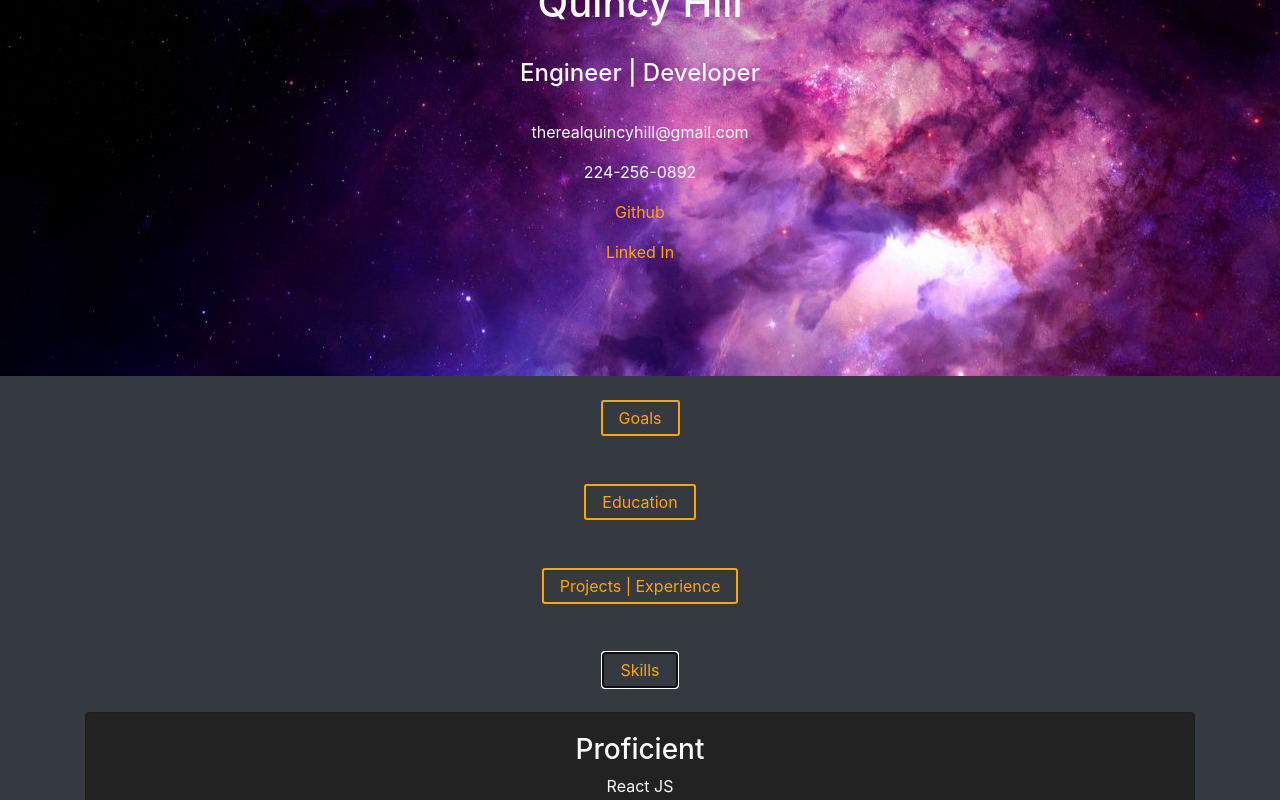
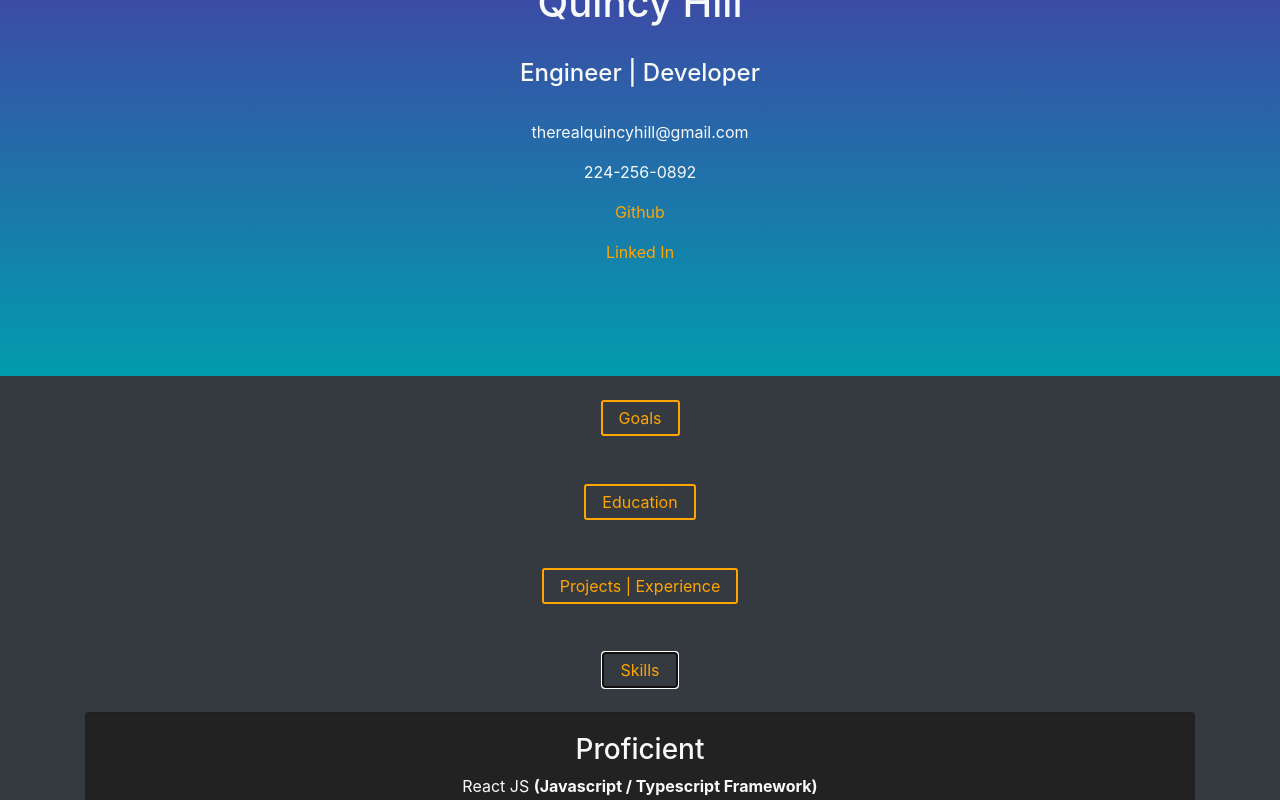
Before and after one commit to quincyhill/quincyhill.github.io, a React (Create React App) app: page / in a window 1280 px wide. Both pictures are taken after a click on the button "Skills". Shown: the part 135-935 px from the top of the page. Built offline with nearby package versions, Linux system fonts and the light colour scheme.

Commit message:
Background is now fixed and code is abit cleaner

```diff
--- a/src/components/DropDownItem.tsx
+++ b/src/components/DropDownItem.tsx
@@ -35,17 +35,17 @@ function DropDownContent({ children }: DropDownContentProps) {
   );
 }
 
-function DropDownItem(props: DropDownItemProps) {
+function DropDownItem({title, children}: DropDownItemProps) {
   let [isClicked, setIsClicked] = useState(false);
   const handleClick = () => {
     setIsClicked(!isClicked);
   };
   return (
     <div className="text-light">
-      <StyledButton onClick={handleClick}>{props.title}</StyledButton>
+      <StyledButton onClick={handleClick}>{title}</StyledButton>
       <br />
       <br />
-      {isClicked ? <DropDownContent children={props.children} /> : null}
+      {isClicked ? <DropDownContent children={children} /> : null}
     </div>
   );
 }
--- a/src/pages/Home.tsx
+++ b/src/pages/Home.tsx
@@ -1,23 +1,22 @@
-import React, { ReactNode } from "react";
+import React from "react";
 import DropDownItem from "../components/DropDownItem";
 import {
   primaryColor,
   backgroundColor1,
   backgroundColor2,
   darkerGrey,
-  darkGrey,
+  darkGrey
 } from "../themes/colors";
 import Container from "react-bootstrap/Container";
 import Jumbotron from "react-bootstrap/Jumbotron";
 import Row from "react-bootstrap/Row";
 import Col from "react-bootstrap/Col";
 import Image from "react-bootstrap/Image";
-import test from "../assets/test.svg";
-import spacegbg from "../assets/spacebackground.jpg";
+import mainlogo from "../assets/mainlogo.svg";
 
 function MainLogo() {
   let size: number = 50;
-  return <Image src={test} width={size} height={size} />;
+  return <Image src={mainlogo} width={size} height={size} />;
 }
 
 function Home() {
@@ -31,7 +30,7 @@ function Home() {
         backgroundColor: darkerGrey,
       }}
     >
-      <Row style={{ backgroundImage: `url(${spacegbg})` }}>
+      <Row style={{backgroundImage: `linear-gradient(to bottom, ${backgroundColor1} 0%, ${backgroundColor2} 100%)`}}>
         <Col>
           <Jumbotron fluid style={{ backgroundColor: "transparent" }}>
             <MainLogo />
@@ -92,12 +91,12 @@ function Home() {
             <br />
             <DropDownItem title="Skills">
               <h3>Proficient</h3>
-              <p>React JS</p>
+              <p>React JS <strong>(Javascript / Typescript Framework)</strong></p>
               <p>React Native</p>
               <p>Typescript</p>
               <p>Javascript</p>
               <p>Python 3</p>
-              <p>Django</p>
+              <p>Django <strong>(Python3 Web Framework)</strong></p>
               <p>Git</p>
               <p>HTML</p>
               <p>CSS</p>
--- a/src/themes/colors.ts
+++ b/src/themes/colors.ts
@@ -1,6 +1,5 @@
 export const primaryColor: string = "#FFA500";
-export const backgroundColor1: string = "#4880EC";
+export const backgroundColor1: string = "#502FA3"
 export const backgroundColor2: string = "#019CAD";
 export const darkGrey: string = "#343A40";
 export const darkerGrey: string = "#222222";
-export const dropdownBackgroundColor: string = "#333333";
```
Also changed, not shown: src/components/Box.tsx (deleted, +0 -35 lines), src/assets/mainlogo.svg (renamed from src/assets/test.svg), src/assets/spacebackground.jpg (deleted).
